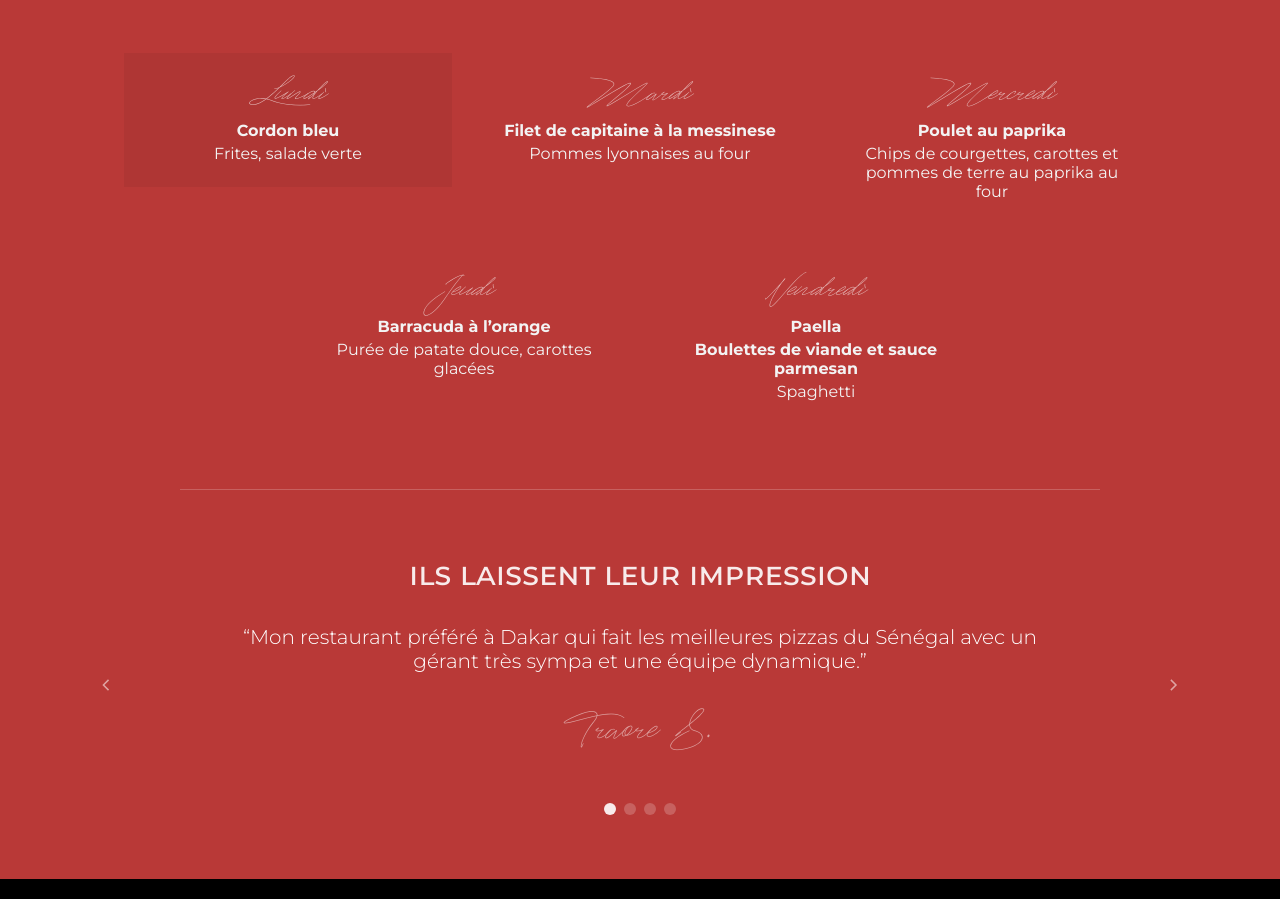
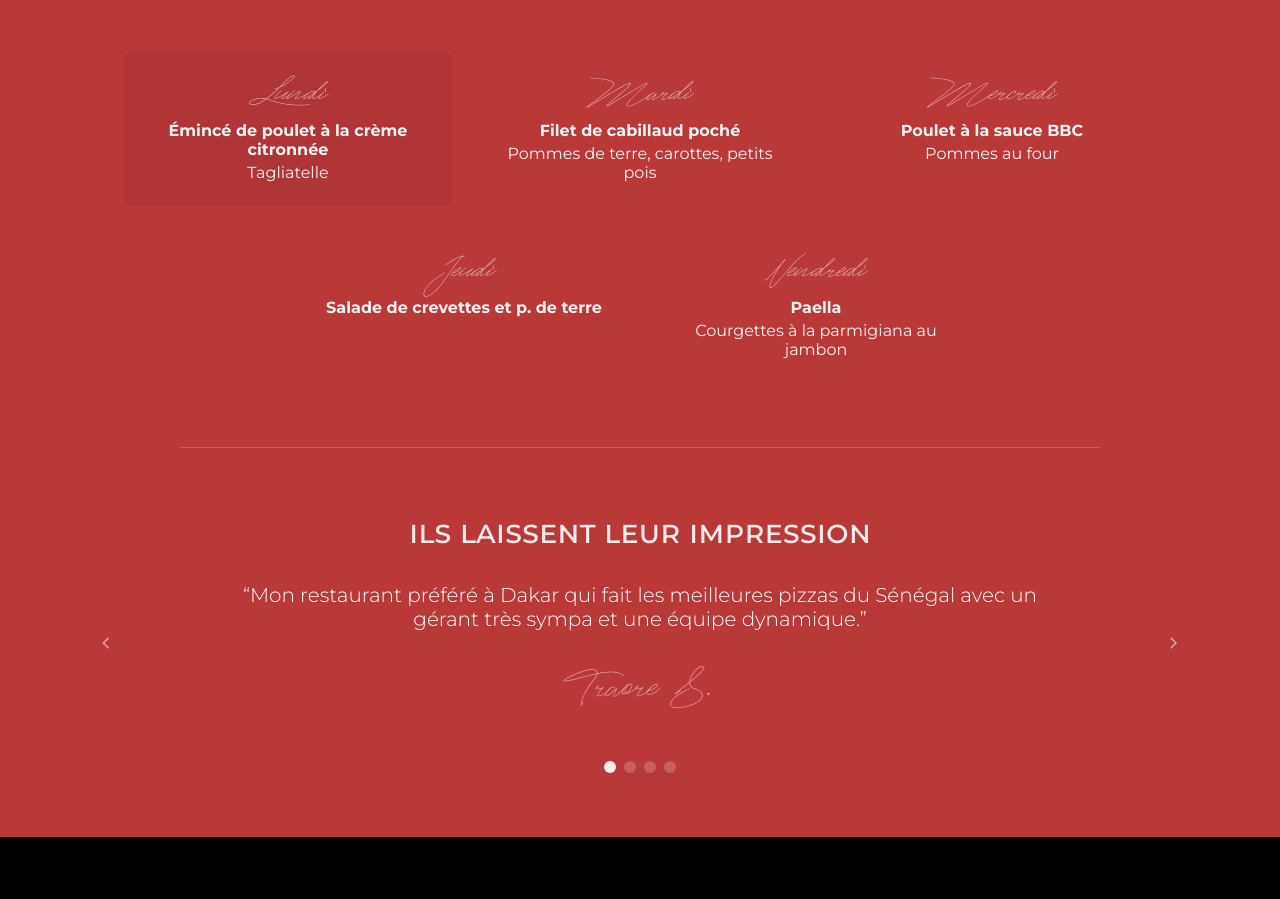
Before and after one commit to Abi-shai/Trattoria-site-web-v2, a React (Vite) app: page / in a window 1280 px wide. Shown: the part 3171-4070 px from the top of the page. Built offline with nearby package versions, Linux system fonts and the light colour scheme.

Commit message:
changing the week dishes

```diff
--- a/src/Site/pages/home/Home.jsx
+++ b/src/Site/pages/home/Home.jsx
@@ -132,11 +132,11 @@ const MenuAndTestimonials = ({ currentDay }) => {
       <div className="menu-de-la-semaine-wrapper">
         <h3 className="h3">Le menu de la semaine</h3>
         <div className="wrapper-insider">
-          <MenuDay currentDay={currentDay} day='Lundi' daySpot={1} mainDish='Cordon bleu' secondDish='Frites, salade verte' />
-          <MenuDay currentDay={currentDay} day='Mardi' daySpot={2} mainDish='Filet de capitaine à la messinese' secondDish='Pommes lyonnaises au four' />
-          <MenuDay currentDay={currentDay} day='Mercredi' daySpot={3} mainDish='Poulet au paprika' secondDish='Chips de courgettes, carottes et pommes de terre au paprika au four' />
-          <MenuDay currentDay={currentDay} day='Jeudi' daySpot={4} mainDish='Barracuda à l’orange' secondDish='Purée de patate douce, carottes glacées' />
-          <MenuDay currentDay={currentDay} day='Vendredi' daySpot={5} mainDish='Paella' secondDish='Boulettes de viande et sauce parmesan' thirdDish="Spaghetti" bold={true} />
+          <MenuDay currentDay={currentDay} day='Lundi' daySpot={1} mainDish='Émincé de poulet à la crème citronnée' secondDish='Tagliatelle' />
+          <MenuDay currentDay={currentDay} day='Mardi' daySpot={2} mainDish='Filet de cabillaud poché' secondDish='Pommes de terre, carottes, petits pois' />
+          <MenuDay currentDay={currentDay} day='Mercredi' daySpot={3} mainDish='Poulet à la sauce BBC' secondDish='Pommes au four' />
+          <MenuDay currentDay={currentDay} day='Jeudi' daySpot={4} mainDish='Salade de crevettes et p. de terre' />
+          <MenuDay currentDay={currentDay} day='Vendredi' daySpot={5} mainDish='Paella' secondDish='Courgettes à la parmigiana au jambon' />
         </div>
       </div>
 
```
